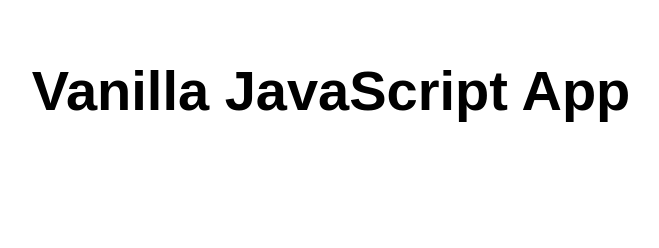
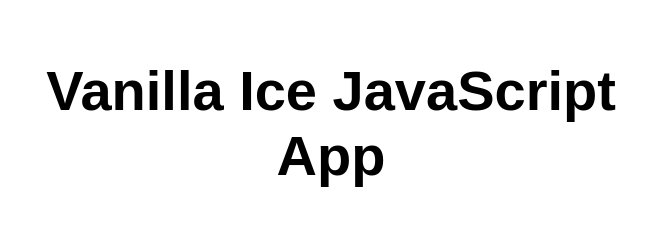
Before and after one commit to EricCummings/my-first-static-web-app, a website: page src/index.html in a window 1280 px wide. Shown: the whole page, without its empty margins (309-968 px from the left). Drawn offline with Linux system fonts and the light colour scheme.

Commit message:
Rename app title from 'Vanilla JavaScript' to 'Vanilla Ice JavaScript'

```diff
--- a/src/index.html
+++ b/src/index.html
@@ -5,12 +5,12 @@
   <meta charset="UTF-8">
   <meta name="viewport" content="width=device-width, initial-scale=1.0">
   <link rel="stylesheet" href="styles.css">
-  <title>Vanilla JavaScript App</title>
+  <title>Vanilla Ice JavaScript App</title>
 </head>
 
 <body>
   <main>
-    <h1>Vanilla JavaScript App</h1>
+    <h1>Vanilla Ice JavaScript App</h1>
   </main>
 </body>
 
```
